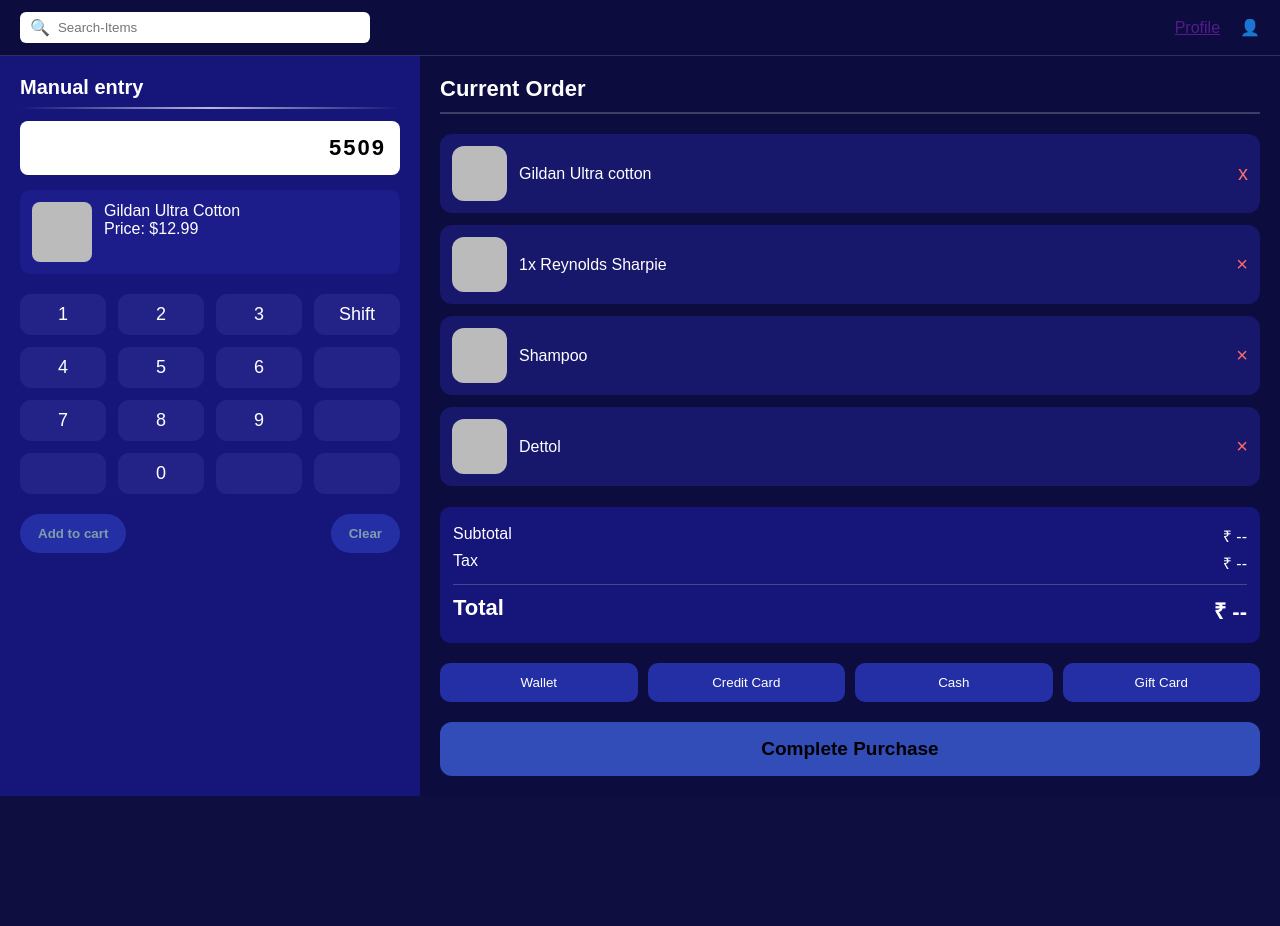
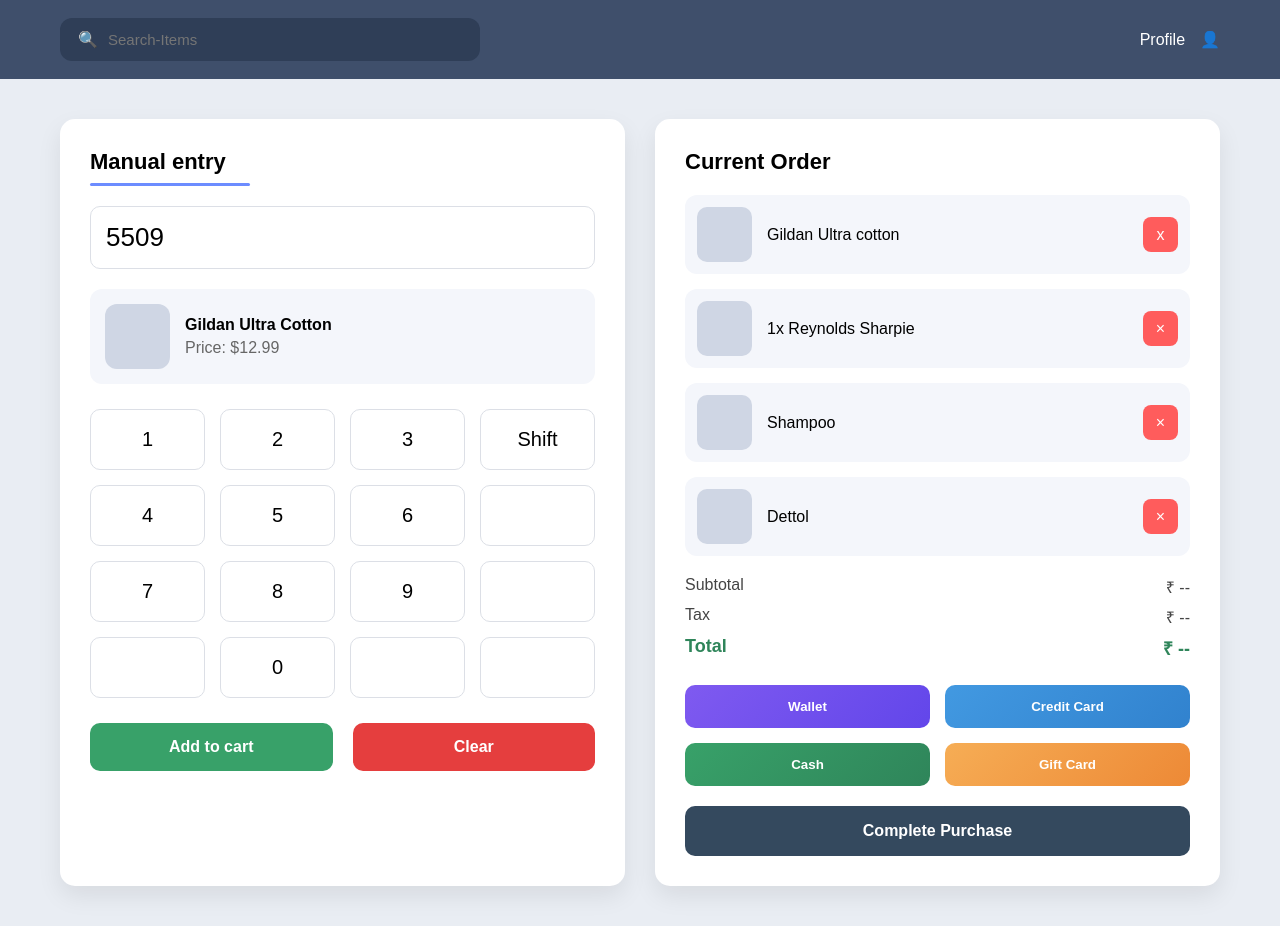
Before and after one commit to aryanexcited/web-dev-pbl, a plain HTML site: page main-page.html in a window 1280 px wide. Before the commit the page ends 800 px from the top, so only its background shows below. Drawn offline with Linux system fonts and the light colour scheme.

Commit message:
Update main-page.css

```diff
--- a/main-page.css
+++ b/main-page.css
@@ -1,286 +1,284 @@
 *{
-    margin: 0;
-    padding: 0;
-    box-sizing: border-box;
+    margin:0;
+    padding:0;
+    box-sizing:border-box;
+    font-family: 'Poppins', sans-serif;
 }
 
 body{
-    background: rgb(14,14,64);
-    color:white;
-    font-family: Arial, Helvetica, sans-serif;
+    background:#e9edf3;
 }
 
+/* ===================== TOPBAR ===================== */
 .topbar{
+    background:#3f4f6b;
+    padding:18px 60px;
     display:flex;
     justify-content:space-between;
     align-items:center;
-    padding:12px 20px;
-    background: #0c0c3f;
-    border-bottom:1px solid rgba(255,255,255,0.15);
+    color:white;
 }
 
 .search-box{
     display:flex;
     align-items:center;
-    background: white;
-    padding:6px 10px;
-    border-radius:6px;
-    width:350px;
+    background:#2f3e57;
+    padding:12px 18px;
+    border-radius:12px;
+    width:420px;
+    color:#bfc9d9;
 }
 
 .search-box input{
     border:none;
+    background:transparent;
     outline:none;
-    margin-left:8px;
+    color:white;
+    margin-left:10px;
     width:100%;
+    font-size:15px;
 }
 
 .actions{
     display:flex;
     align-items:center;
-    gap:20px;
+    gap:15px;
     font-weight:500;
 }
 
+.actions a{
+    text-decoration:none;
+    color:white;
+}
+
+/* ===================== MAIN SECTION ===================== */
 .main-section{
     display:flex;
-    height: calc(100vh - 60px);
+    gap:30px;
+    padding:40px 60px;
 }
 
+/* ===================== LEFT PANEL ===================== */
 .left{
-    width:420px;
-    min-width:420px;
-    padding:20px;
-    background:#15157a;
-    overflow-y: auto;
+    flex:1;
+    background:white;
+    padding:30px;
+    border-radius:15px;
+    box-shadow:0 10px 25px rgba(0,0,0,0.08);
 }
 
-.manual-entry{
-    display:block;
-    align-items:center;
-    gap:12px;
-    margin-bottom:15px;
-    font-size:20px;
+.section-title span{
+    font-size:22px;
     font-weight:600;
 }
 
-.left .section-title{
-    font-size:20px;
-    font-weight:600;
-    display:block;
-    margin-bottom:12px;
-}
-
 .title-line{
-    margin-top: 8px;
-    width:100%;
-    height:2px;
-    background:linear-gradient(to right, transparent, white, transparent);;
-    opacity:0.7;
+    width:160px;
+    height:3px;
+    background:#6c8cff;
+    margin-top:8px;
+    margin-bottom:20px;
+    border-radius:3px;
 }
 
 .code-input{
     width:100%;
-    padding:14px;
-    font-size:22px;
-    border:none;
-    text-align:right;
-    letter-spacing:2px;
-    font-weight:bold;
-    border-radius:8px;
-    margin-bottom:15px;
+    padding:15px;
+    font-size:26px;
+    border-radius:10px;
+    border:1px solid #dcdfe6;
+    margin-bottom:20px;
 }
+
 .product-preview{
     display:flex;
-    gap:12px;
-    background:#1c1c8a;
-    padding:12px;
-    border-radius:10px;
-    margin-bottom: 20px;
+    align-items:center;
+    gap:15px;
+    padding:15px;
+    background:#f4f6fb;
+    border-radius:12px;
+    margin-bottom:25px;
 }
 
 .product-preview .img{
-    width:60px;
-    height:60px;
-    background:#bbb;
-    border-radius:8px;
+    width:65px;
+    height:65px;
+    background:#cfd6e4;
+    border-radius:12px;
 }
 
-.product-preview img{
-    width:100%;
-    height:100%;
-    object-fit: cover;
+.product-preview p:first-child{
+    font-weight:600;
+    margin-bottom:5px;
 }
 
+.product-preview p:last-child{
+    color:#666;
+}
+
+/* ===================== KEYPAD ===================== */
 .keypad{
-    display: grid;
-    grid-template-columns: repeat(4,1fr);
-    gap:12px;
+    display:grid;
+    grid-template-columns:repeat(4,1fr);
+    gap:15px;
+    margin-bottom:25px;
+}
+
+.keypad button{
+    padding:18px 0;
+    font-size:20px;
+    border-radius:10px;
+    border:1px solid #dcdfe6;
+    background:white;
+    cursor:pointer;
+    transition:0.2s;
+}
+
+.keypad button:hover{
+    background:#f0f4ff;
+}
+
+/* ===================== LEFT BUTTONS ===================== */
+.left-buttons{
+    display:flex;
+    gap:20px;
+}
+
+.left-buttons button{
+    flex:1;
+    padding:15px;
+    border:none;
+    border-radius:10px;
+    font-size:16px;
+    font-weight:600;
+    cursor:pointer;
+    color:white;
+}
+
+.left-buttons button[type="submit"]{
+    background:#38a169;
+}
+
+.left-buttons button[type="reset"]{
+    background:#e53e3e;
+}
+
+/* ===================== RIGHT PANEL ===================== */
+.right{
+    flex:1;
+    background:white;
+    padding:30px;
+    border-radius:15px;
+    box-shadow:0 10px 25px rgba(0,0,0,0.08);
+}
+
+.checkout-title{
+    font-size:22px;
+    font-weight:600;
     margin-bottom:20px;
 }
 
-.keypad button{
-    padding:10px 0;
-    font-size:18px;
-    border:none;
-    border-radius:11px;
-    background:#232387;
-    color: white;
-    cursor: pointer;
-}
-
-.keypad button:hover{
-    background:#3a3ad1;
-    transform: scale(1.05);
-}
-
-.keypad button:active{
-    background:#5a5aff;
-    transform: scale(0.95)
-}
-
-.left-buttons{
-    display:flex;
-    justify-content:space-between;
-}
-
-.left-buttons button{
-    padding:12px 18px;
-    border:none;
-    border-radius:25px;
-    font-weight:bold;
-}
-
-.left-buttons button[type='submit']{
-    background:#242fa5;
-    color:rgb(127, 157, 170);
-}
-
-.left-buttons button[type='reset']{
-    background:#242fa5;
-    color:rgb(127, 157, 170);
-}
-
-/*Right Checkout Panel*/
-
-.right{
-    flex:1;
-    padding:20px;
-    background:#0c0c3f;
-}
-
-.checkout{
-    height:100%;
+/* Cart Items */
+.cart-items{
     display:flex;
     flex-direction:column;
-    gap:20px;
-}
-
-/*title*/
-.checkout-title{
-    font-size: 22px;
-    font-weight:600;
-    border-bottom:2px solid rgba(255,255,255,0.2);
-    padding-bottom:10px;
-}
-
-/*items-list*/
-.cart-items{
-    flex:1;
-    overflow-y:auto;
-    display:flex;
-    flex-direction: column;
-    gap:12px;
+    gap:15px;
+    margin-bottom:20px;
 }
 
 .cart-item{
     display:flex;
     align-items:center;
-    gap:12px;
-    background:#17176b;
+    gap:15px;
     padding:12px;
+    background:#f4f6fb;
     border-radius:12px;
 }
 
 .item-img{
     width:55px;
     height:55px;
-    background:#bbb;
-    border-radius:12px;
+    background:#cfd6e4;
+    border-radius:10px;
 }
 
 .item-info{
     flex:1;
-}
-
-.item-name{
-    font-size: 16px;
+    font-weight:500;
 }
 
 .remove{
-    background:transparent;
+    background:#ff5c5c;
     border:none;
-    color:#ff6b6b;
-    font-size:20px;
+    color:white;
+    width:35px;
+    height:35px;
+    border-radius:8px;
+    font-size:16px;
     cursor:pointer;
 }
 
-.remove:hover{
-    transform:scale(1.2);
-}
-
-/*bill section*/
+/* ===================== BILL ===================== */
 .bill{
-    background:#15157a;
-    padding:13px;
-    border-radius:10px;
+    margin-top:10px;
+    margin-bottom:25px;
 }
 
 .bill .row{
     display:flex;
-    justify-content: space-between;
-    margin:5px 0;
+    justify-content:space-between;
+    margin-bottom:8px;
+    color:#444;
 }
 
 .bill .total{
-    font-size:22px;
-    font-weight:bold;
-    margin-top:10px;
-    border-top:1px solid rgba(255,255,255,0.2);
-    padding-top:10px;
+    font-size:18px;
+    font-weight:600;
+    color:#2f855a;
 }
 
+/* ===================== PAYMENTS ===================== */
 .payments{
     display:grid;
-    grid-template-columns: repeat(4,1fr);
-    gap:10px;
+    grid-template-columns:1fr 1fr;
+    gap:15px;
+    margin-bottom:20px;
 }
 
 .pay{
-    padding:12px 0;
+    padding:14px;
     border:none;
     border-radius:10px;
-    background:#242fa5;
     color:white;
+    font-weight:600;
     cursor:pointer;
 }
 
-.pay:hover{
-    background:#3a3ad1;
+.wallet{
+    background:linear-gradient(135deg,#7f5af0,#6246ea);
 }
 
+.card{
+    background:linear-gradient(135deg,#4299e1,#3182ce);
+}
+
+.cash{
+    background:linear-gradient(135deg,#38a169,#2f855a);
+}
+
+.gift{
+    background:linear-gradient(135deg,#f6ad55,#ed8936);
+}
+
+/* ===================== COMPLETE BUTTON ===================== */
 .complete{
-    margin-top:auto;
+    width:100%;
     padding:16px;
     border:none;
-    border-radius:12px;
-    background:#324db7;
-    color:black;
-    font-size:19px;
-    font-weight:bold;
+    border-radius:10px;
+    background:#34495e;
+    color:white;
+    font-size:16px;
+    font-weight:600;
     cursor:pointer;
 }
-
-.complete:hover{
-    background:#2c429c;
-}
```
